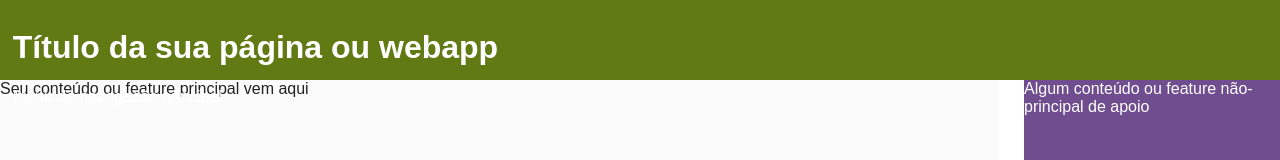
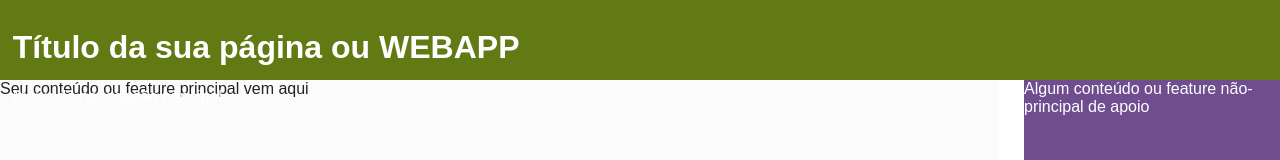
Before and after one commit to diegoaugpedro/Projeto_FrontEnd, a website built with Parcel: page index.html in a window 1280 px wide. Shown: the top 160 px of the page. Built offline with nearby package versions, Linux system fonts and the light colour scheme.

```diff
--- a/index.html
+++ b/index.html
@@ -25,7 +25,7 @@
 <body>
 
   <header>
-    <h1>Título da sua página ou webapp</h1>
+    <h1>Título da sua página ou WEBAPP</h1>
     <nav>Menu de navegação principal</nav>
   </header>
 
```
